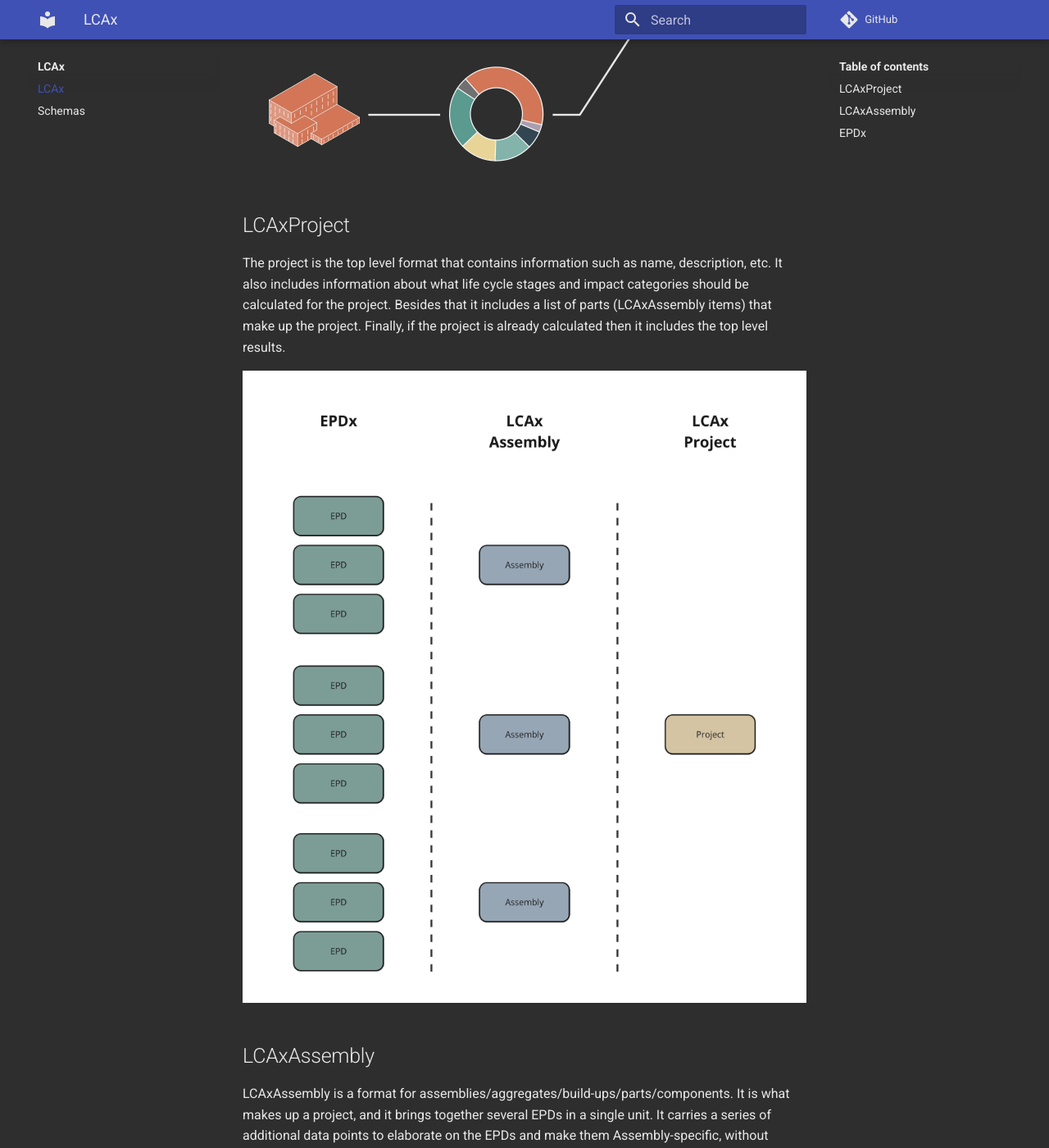
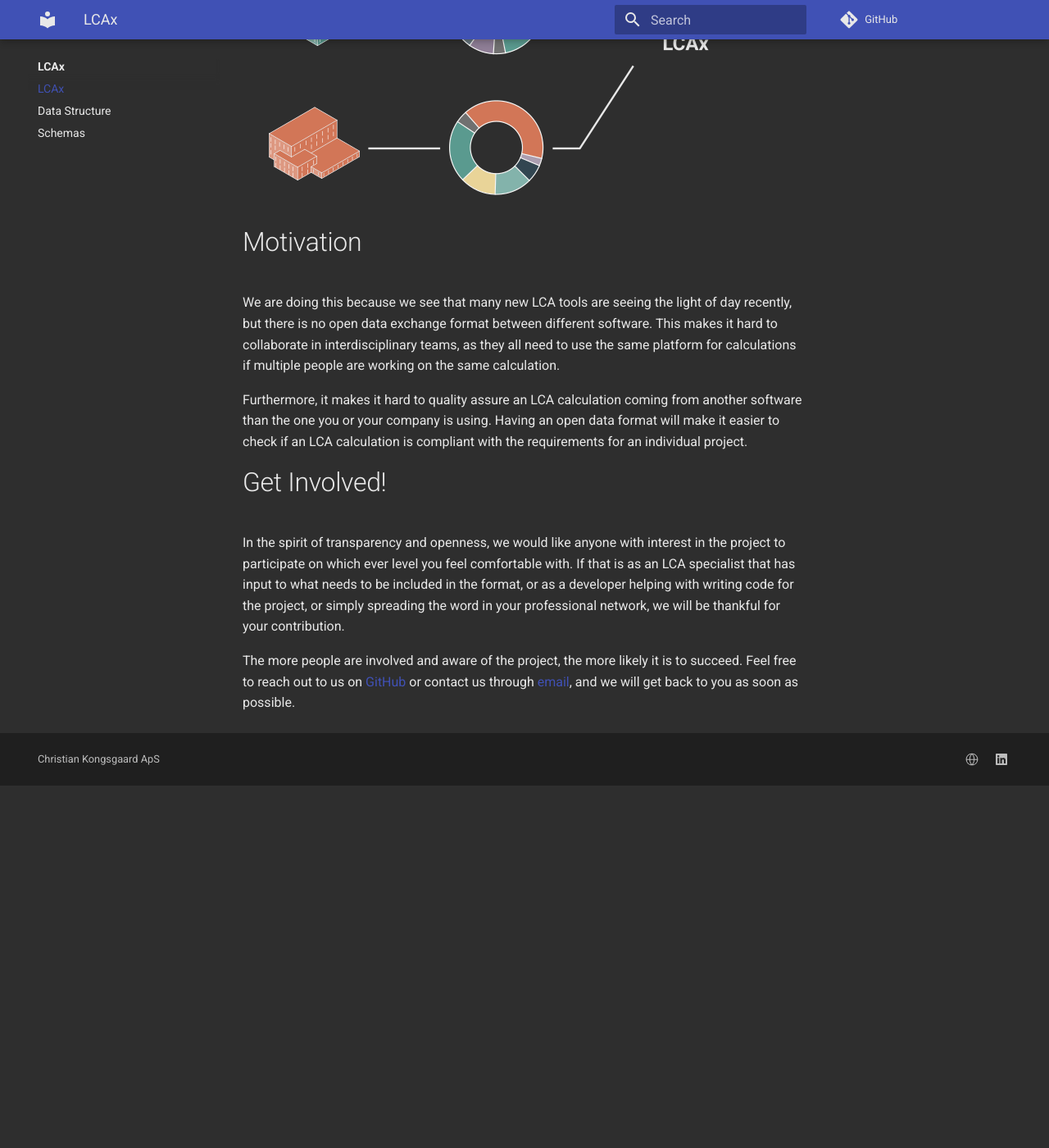
Before and after one commit to ocni-dtu/lcax, an MkDocs documentation site: the page built from docs/index.md, in a window 1280 px wide and 1400 px high, scrolled down 630 px. Shown: the whole window at 82% size. Built offline with MkDocs 1.6.1 and Material for MkDocs 9.7.7, drawn with Linux system fonts in a browser that asks for light colours; comment, search, counter and statistics services are not loaded; after the commit the page ends 1588 px from its top, so only the background shows below that; some of the changed text lies outside the part shown.

Commit message:
added datastructure tab

```diff
--- /dev/null
+++ b/docs/data_structure.md
@@ -0,0 +1,28 @@
+## LCAxProject
+
+The project is the top level format that contains information such as name, description, etc.
+It also includes information about what life cycle stages and impact categories should be calculated for the project.
+Besides that it includes a list of parts (LCAxAssembly items) that make up the project.
+Finally, if the project is already calculated then it includes the top level results.
+
+![LCAx Project](./assets/lcax%20project.jpeg)
+
+## LCAxAssembly
+
+LCAxAssembly is a format for assemblies/aggregates/build-ups/parts/components.
+It is what makes up a project, and it brings together several EPDs in a single unit.
+It carries a series of additional data points to elaborate on the EPDs and make them Assembly-specific,
+without changing the EPD.
+
+If the project is already calculated then it includes the environmental impact results.
+
+## EPDx
+
+![EPDx](./assets/epdx.png)
+
+EPDs is the lowest level of the hierarchy. EPDs contain all the environmental data that is needed to calculate the LCA.
+EPDs come in many data formats e.g. ILCD+EPD and PDF, and it is not our intention to replace those formats but meanly
+create an exchange format that is easily human and machine-readable.
+Besides being a format EPDx is a library for parsing other formats.
+
+The first beta version of EPDx can be found [here](https://epdx.kongsgaard.eu)
--- a/docs/index.md
+++ b/docs/index.md
@@ -7,32 +7,27 @@ We propose a simple three level data format with information on project, assembl
 written in an open data format and paired with a validator for a more robust and standardized format.
 We intend to create connections to existing tools and API’s.
 
+Our goal is making LCA calculations more accessible, transparent, and open.
+
 ![LCAx](./assets/benchmark.png)
 
-## LCAxProject
+# Motivation
 
-The project is the top level format that contains information such as name, description, etc.
-It also includes information about what life cycle stages and impact categories should be calculated for the project.
-Besides that it includes a list of parts (LCAxAssembly items) that make up the project.
-Finally, if the project is already calculated then it includes the top level results.
+We are doing this because we see that many new LCA tools are seeing the light of day recently, but there is no open data
+exchange format between different software. This makes it hard to collaborate in interdisciplinary teams, as they all
+need to use the same platform for calculations if multiple people are working on the same calculation.
 
-![LCAx Project](./assets/lcax%20project.jpeg)
+Furthermore, it makes it hard to quality assure an LCA calculation coming from another software than the one you or your
+company is using. Having an open data format will make it easier to check if an LCA calculation is compliant with the
+requirements for an individual project.
 
-## LCAxAssembly
+# Get Involved!
 
-LCAxAssembly is a format for assemblies/aggregates/build-ups/parts/components.
-It is what makes up a project, and it brings together several EPDs in a single unit.
-It carries a series of additional data points to elaborate on the EPDs and make them Assembly-specific,
-without changing the EPD.
-If the project is already calculated then it includes the environmental impact results.
+In the spirit of transparency and openness, we would like anyone with interest in the project to participate on which
+ever level you feel comfortable with. If that is as an LCA specialist that has input to what needs to be included in the
+format, or as a developer helping with writing code for the project, or simply spreading the word in your professional
+network, we will be thankful for your contribution.
 
-## EPDx
-
-![EPDx](./assets/epdx.png)
-
-EPDs is the lowest level of the hierarchy. EPDs contain all the environmental data that is needed to calculate the LCA.
-EPDs come in many data formats e.g. ILCD+EPD and PDF, and it is not our intention to replace those formats but meanly
-create an exchange format that is easily human and machine-readable.
-Besides being a format EPDx is a library for parsing other formats.
-
-The first beta version of EPDx can be found [here](https://epdx.kongsgaard.eu)
+The more people are involved and aware of the project, the more likely it is to succeed.
+Feel free to reach out to us on [GitHub](https://github.com/ocni-dtu/lcax/issues) or contact us through
+[email](mailto:christian@kongsgaard.eu), and we will get back to you as soon as possible.
--- a/mkdocs.yml
+++ b/mkdocs.yml
@@ -20,6 +20,7 @@ markdown_extensions:
 repo_url: https://github.com/ocni-dtu/lcax
 nav:
   - LCAx: index.md
+  - Data Structure: data_structure.md
   - Schemas: schemas.md
 extra:
   generator: false
```
Also changed, not shown: docs/schemas.md (+24 -9 lines).
